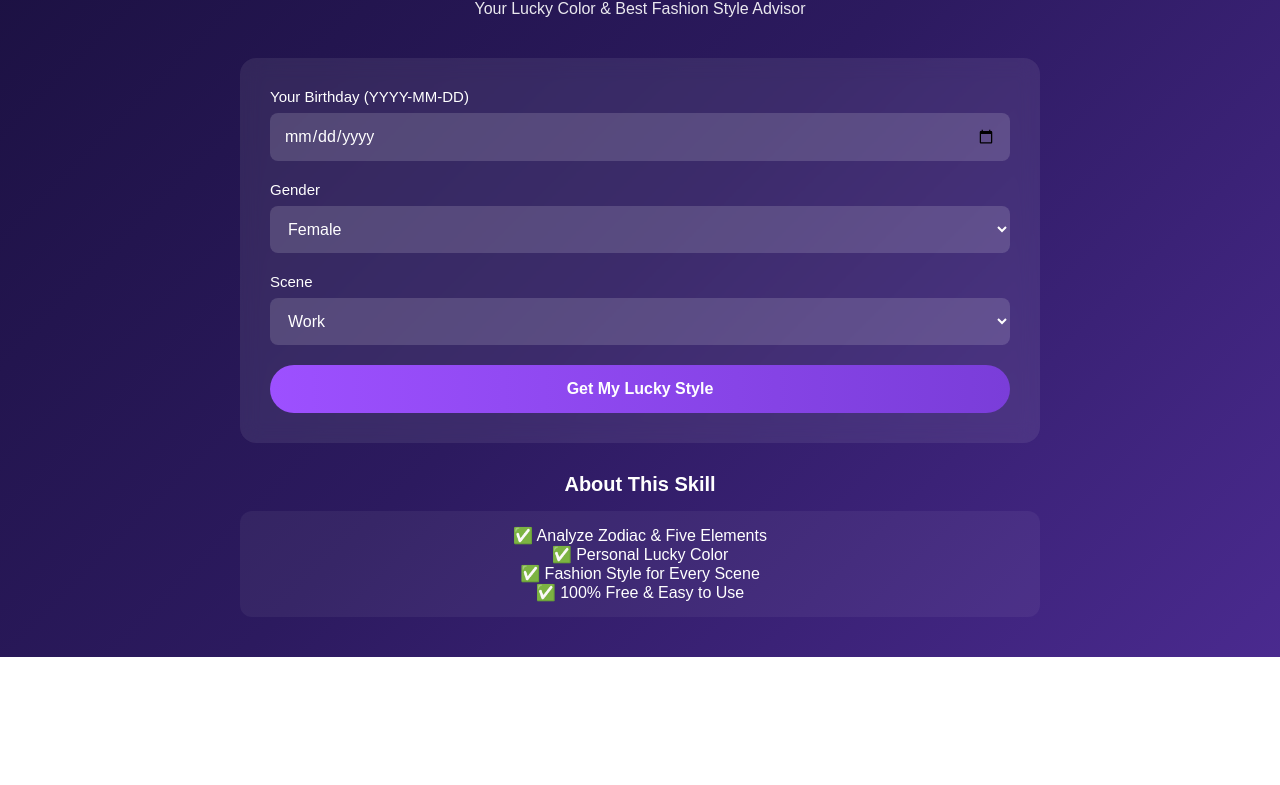
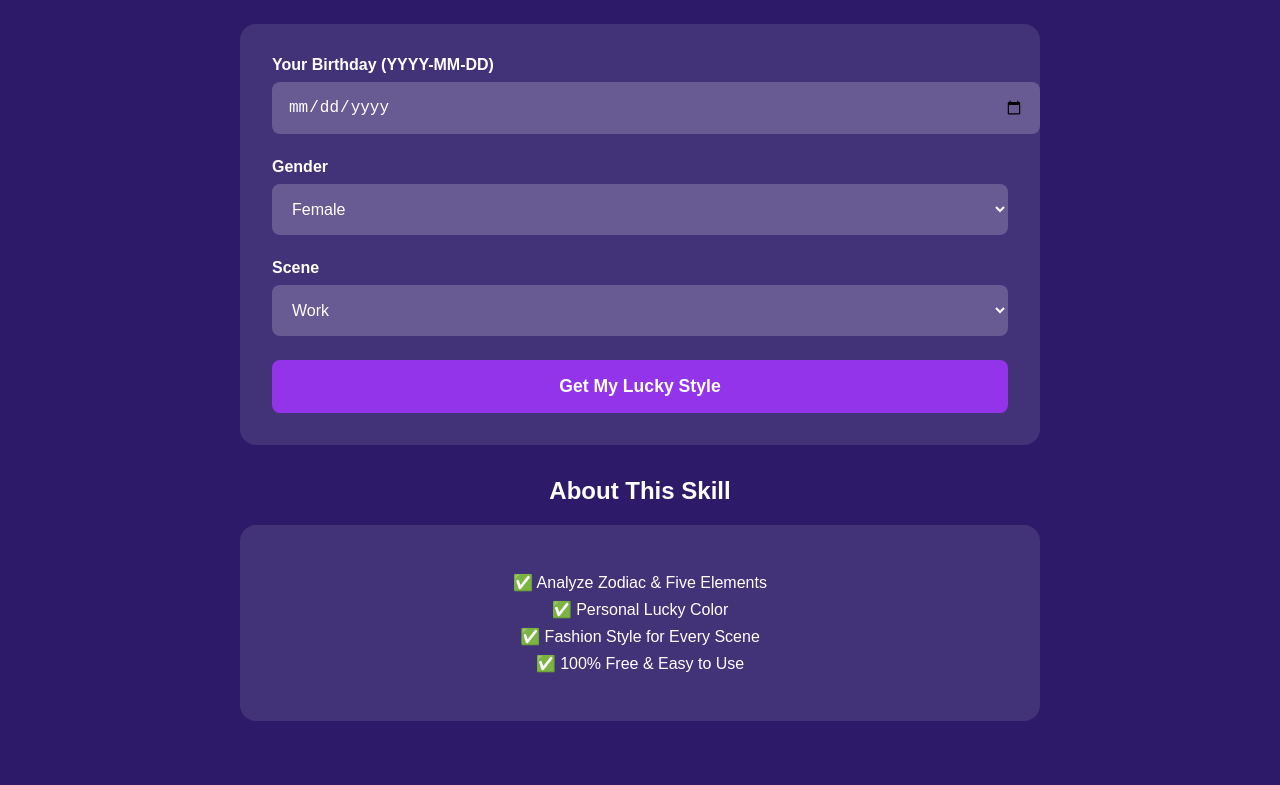
Before and after one commit to solozhangxiru/fengshui_skill_api, a website: page index.html in a window 1280 px wide. Shown: the part 146-931 px from the top of the page. Before the commit the page ends 803 px from the top, so only its background shows below. Drawn offline with Linux system fonts and the light colour scheme.

Commit message:
Update index.html

```diff
--- a/index.html
+++ b/index.html
@@ -3,158 +3,184 @@
 <head>
     <meta charset="UTF-8">
     <meta name="viewport" content="width=device-width, initial-scale=1.0">
-    <title>Wuxing Zodiac Fashion - Lucky Style & Fortune</title>
-    <link rel="icon" type="image/png" href="https://raw.githubusercontent.com/solozhangxiru/fengshui_skill_api/main/%E5%A4%B4%E5%83%8F.png">
+    <title>Wuxing Zodiac Fashion</title>
     <style>
-        * {
+        body {
+            font-family: Arial, sans-serif;
+            background-color: #2d1b69;
+            color: white;
+            display: flex;
+            flex-direction: column;
+            align-items: center;
+            padding: 2rem;
             margin: 0;
-            padding: 0;
-            box-sizing: border-box;
-            font-family: 'Arial', sans-serif;
         }
-
-        body {
-            background: linear-gradient(135deg, #1a103f, #2c1a5f, #4a2a8f);
-            color: white;
-            min-height: 100vh;
-            padding: 20px;
-        }
-
         .container {
             max-width: 800px;
-            margin: 0 auto;
+            width: 100%;
+        }
+        h1 {
             text-align: center;
+            font-size: 2.5rem;
+            margin-bottom: 0.5rem;
         }
-
-        .logo {
-            width: 60px;
-            height: 60px;
-            margin-bottom: 15px;
+        .subtitle {
+            text-align: center;
+            margin-bottom: 2rem;
+            opacity: 0.9;
         }
-
-        h1 {
-            font-size: 32px;
-            margin-bottom: 10px;
-            color: #f0e6ff;
+        .form-card {
+            background-color: rgba(255, 255, 255, 0.1);
+            border-radius: 16px;
+            padding: 2rem;
+            margin-bottom: 2rem;
         }
-
-        .subtitle {
-            font-size: 16px;
-            opacity: 0.9;
-            margin-bottom: 40px;
+        .form-group {
+            margin-bottom: 1.5rem;
         }
-
-        .form-box {
-            background: rgba(255,255,255,0.08);
-            padding: 30px;
-            border-radius: 16px;
-            margin-bottom: 30px;
-            backdrop-filter: blur(10px);
-        }
-
-        .form-group {
-            margin-bottom: 20px;
-        }
-
         label {
             display: block;
-            margin-bottom: 8px;
-            font-size: 15px;
-            text-align: left;
+            margin-bottom: 0.5rem;
+            font-weight: bold;
         }
-
         input, select {
             width: 100%;
-            padding: 14px;
+            padding: 1rem;
+            border: none;
             border-radius: 8px;
+            background-color: rgba(255, 255, 255, 0.2);
+            color: white;
+            font-size: 1rem;
+        }
+        input::placeholder {
+            color: rgba(255, 255, 255, 0.7);
+        }
+        button {
+            width: 100%;
+            padding: 1rem;
             border: none;
-            background: rgba(255,255,255,0.15);
+            border-radius: 8px;
+            background-color: #9333ea;
             color: white;
-            font-size: 16px;
+            font-size: 1.1rem;
+            font-weight: bold;
+            cursor: pointer;
+            transition: background-color 0.3s;
         }
-
-        button {
-            background: linear-gradient(90deg, #9d50ff, #7a3dd9);
-            color: white;
-            border: none;
-            padding: 15px 30px;
-            border-radius: 50px;
-            font-size: 16px;
-            cursor: pointer;
-            width: 100%;
-            font-weight: bold;
+        button:hover {
+            background-color: #7c3aed;
         }
-
-        .result {
-            background: rgba(255,255,255,0.07);
-            padding: 25px;
-            border-radius: 14px;
-            text-align: left;
-            line-height: 1.7;
+        .result-card {
+            background-color: rgba(255, 255, 255, 0.1);
+            border-radius: 16px;
+            padding: 2rem;
+            margin-top: 2rem;
         }
-
-        .section-title {
-            font-size: 20px;
-            margin: 30px 0 15px;
+        .about-section {
+            text-align: center;
+            margin-top: 2rem;
         }
-
-        .info-table {
-            width: 100%;
-            background: rgba(255,255,255,0.05);
-            border-radius: 12px;
-            padding: 15px;
-            margin-bottom: 20px;
+        .feature-list {
+            list-style: none;
+            padding: 0;
+        }
+        .feature-list li {
+            margin: 0.5rem 0;
+        }
+        .loading {
+            text-align: center;
+            font-size: 1.2rem;
+            margin: 2rem 0;
+        }
+        .error {
+            color: #ff6b6b;
+            text-align: center;
+            margin: 2rem 0;
         }
     </style>
 </head>
 <body>
     <div class="container">
-        <img class="logo" src="https://raw.githubusercontent.com/solozhangxiru/fengshui_skill_api/main/%E5%A4%B4%E5%83%8F.png" alt="Logo">
         <h1>Wuxing Zodiac Fashion</h1>
         <p class="subtitle">Your Lucky Color & Best Fashion Style Advisor</p>
 
-        <div class="form-box">
+        <div class="form-card">
+            <form id="form">
                 <div class="form-group">
-                <label>Your Birthday (YYYY-MM-DD)</label>
-                <input type="date" id="birthDate">
+                    <label for="birthDate">Your Birthday (YYYY-MM-DD)</label>
+                    <input type="date" id="birthDate" required>
                 </div>
+
                 <div class="form-group">
-                <label>Gender</label>
-                <select id="gender">
-                    <option value="female">Female</option>
-                    <option value="male">Male</option>
+                    <label for="gender">Gender</label>
+                    <select id="gender" required>
+                        <option value="Female">Female</option>
+                        <option value="Male">Male</option>
                     </select>
                 </div>
+
                 <div class="form-group">
-                <label>Scene</label>
-                <select id="scene">
-                    <option value="work">Work</option>
-                    <option value="date">Date</option>
-                    <option value="casual">Casual</option>
-                    <option value="party">Party</option>
-                    <option value="sport">Sport</option>
-                    <option value="formal">Formal</option>
-                    <option value="festival">Festival</option>
+                    <label for="scene">Scene</label>
+                    <select id="scene" required>
+                        <option value="Work">Work</option>
+                        <option value="Date">Date</option>
+                        <option value="Daily">Daily</option>
+                        <option value="Party">Party</option>
+                        <option value="Sport">Sport</option>
                     </select>
                 </div>
-            <button>Get My Lucky Style</button>
+
+                <button type="submit">Get My Lucky Style</button>
+            </form>
         </div>
 
-        <div class="result" id="result" style="display:none;">
-            <h3>Your Result</h3>
-            <p>Zodiac: <span id="zodiac"></span></p>
-            <p>Element (Wuxing): <span id="wuxing"></span></p>
-            <p>Lucky Color: <span id="color"></span></p>
-            <p>Best Style: <span id="style"></span></p>
+        <div id="result"></div>
+
+        <div class="about-section">
+            <h2>About This Skill</h2>
+            <div class="form-card">
+                <ul class="feature-list">
+                    <li>✅ Analyze Zodiac & Five Elements</li>
+                    <li>✅ Personal Lucky Color</li>
+                    <li>✅ Fashion Style for Every Scene</li>
+                    <li>✅ 100% Free & Easy to Use</li>
+                </ul>
+            </div>
+        </div>
     </div>
 
-        <h2 class="section-title">About This Skill</h2>
-        <div class="info-table">
-            <p>✅ Analyze Zodiac & Five Elements</p>
-            <p>✅ Personal Lucky Color</p>
-            <p>✅ Fashion Style for Every Scene</p>
-            <p>✅ 100% Free & Easy to Use</p>
+    <script>
+        document.getElementById('form').addEventListener('submit', async function(e) {
+            e.preventDefault();
+            const birthDate = document.getElementById('birthDate').value;
+            const gender = document.getElementById('gender').value;
+            const scene = document.getElementById('scene').value;
+            const resultDiv = document.getElementById('result');
+
+            resultDiv.innerHTML = '<div class="loading">正在分析中...</div>';
+
+            try {
+                const res = await fetch(`/api/index.js?birthDate=${birthDate}&gender=${gender}&scene=${scene}`);
+                const data = await res.json();
+
+                if (!res.ok) throw new Error('接口请求失败');
+
+                resultDiv.innerHTML = `
+                    <div class="result-card">
+                        <h2>Your Lucky Style</h2>
+                        <p><strong>Zodiac Animal:</strong> ${data.zodiacAnimal}</p>
+                        <p><strong>Zodiac Sign:</strong> ${data.zodiacSign}</p>
+                        <p><strong>Five Elements:</strong> ${data.fiveElements}</p>
+                        <p><strong>Recommended Color:</strong> ${data.suggestions.recommendedColor}</p>
+                        <p><strong>Outfit Advice:</strong> ${data.suggestions.outfitAdvice}</p>
+                        <p><strong>Five Elements Tip:</strong> ${data.suggestions.fiveElementsTip}</p>
+                        <p><strong>Lucky Colors:</strong> ${data.suggestions.luckyColors.join(', ')}</p>
                     </div>
-    </div>
+                `;
+            } catch (err) {
+                resultDiv.innerHTML = `<div class="error">出错了：${err.message}</div>`;
+            }
+        });
+    </script>
 </body>
 </html>
```
Lines whose indentation alone changed are shown as unchanged.
